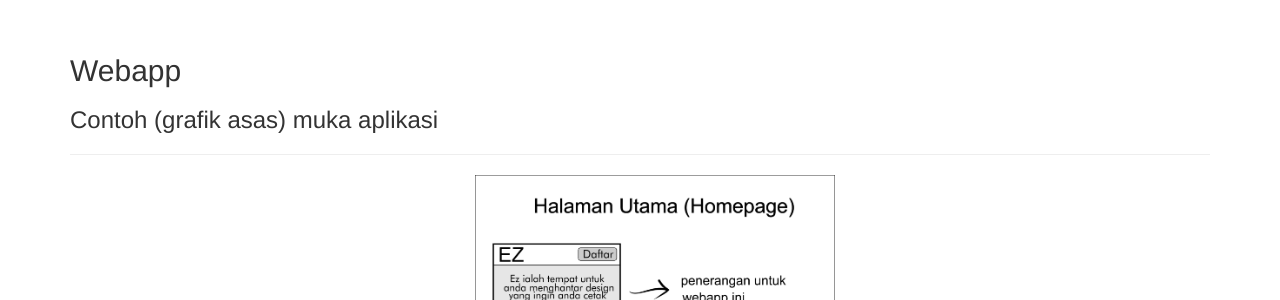
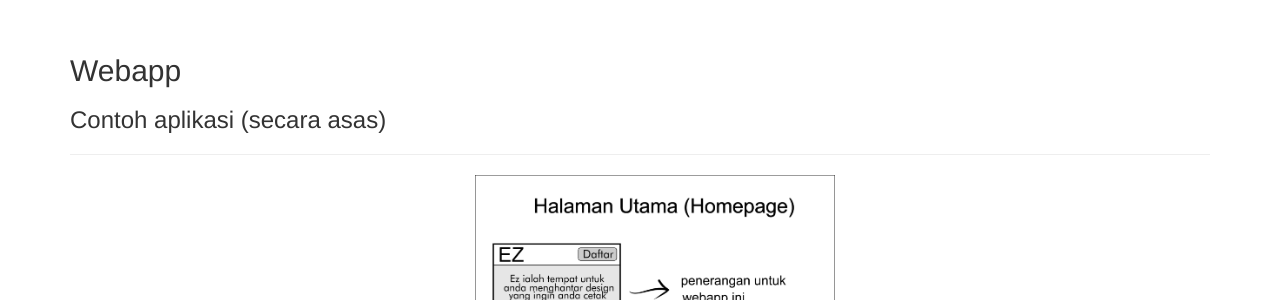
Before and after one commit to hamzahjamad/hamzahjamad.github.io, a Jekyll site: the page eztshirt/index.html, which Jekyll copies as it is, in a window 1280 px wide. Shown: the part 874-1174 px from the top of the page. Built offline with Jekyll 4.4.1, drawn with Linux system fonts in a browser that asks for light colours; nearby versions of some CDN libraries.

Commit message:
Update index.html

```diff
--- a/eztshirt/index.html
+++ b/eztshirt/index.html
@@ -82,13 +82,13 @@
 
  <h2>Webapp</h2>
 
-<h3>Contoh (grafik asas) muka aplikasi</h3>
+<h3>Contoh aplikasi (secara asas)</h3>
 <hr>
 
  <div class="container">
       <div class="row">
         <div class="col-md-4 col-md-offset-4">
-	<a href="http://hamzahjamad.github.io/eztshirt/image/eztshirt_homepage.png">
+	<a href="http://hamzahjamad.github.io/eztshirt/image/eztshirt_homepage.png" target="_blank">
 		<img src="http://hamzahjamad.github.io/eztshirt/image/eztshirt_homepage.png" class="img-responsive" alt="Homepage">
 		<p class="image-description">
 		Halaman depan (design untuk telefon pintar)</p>
```
